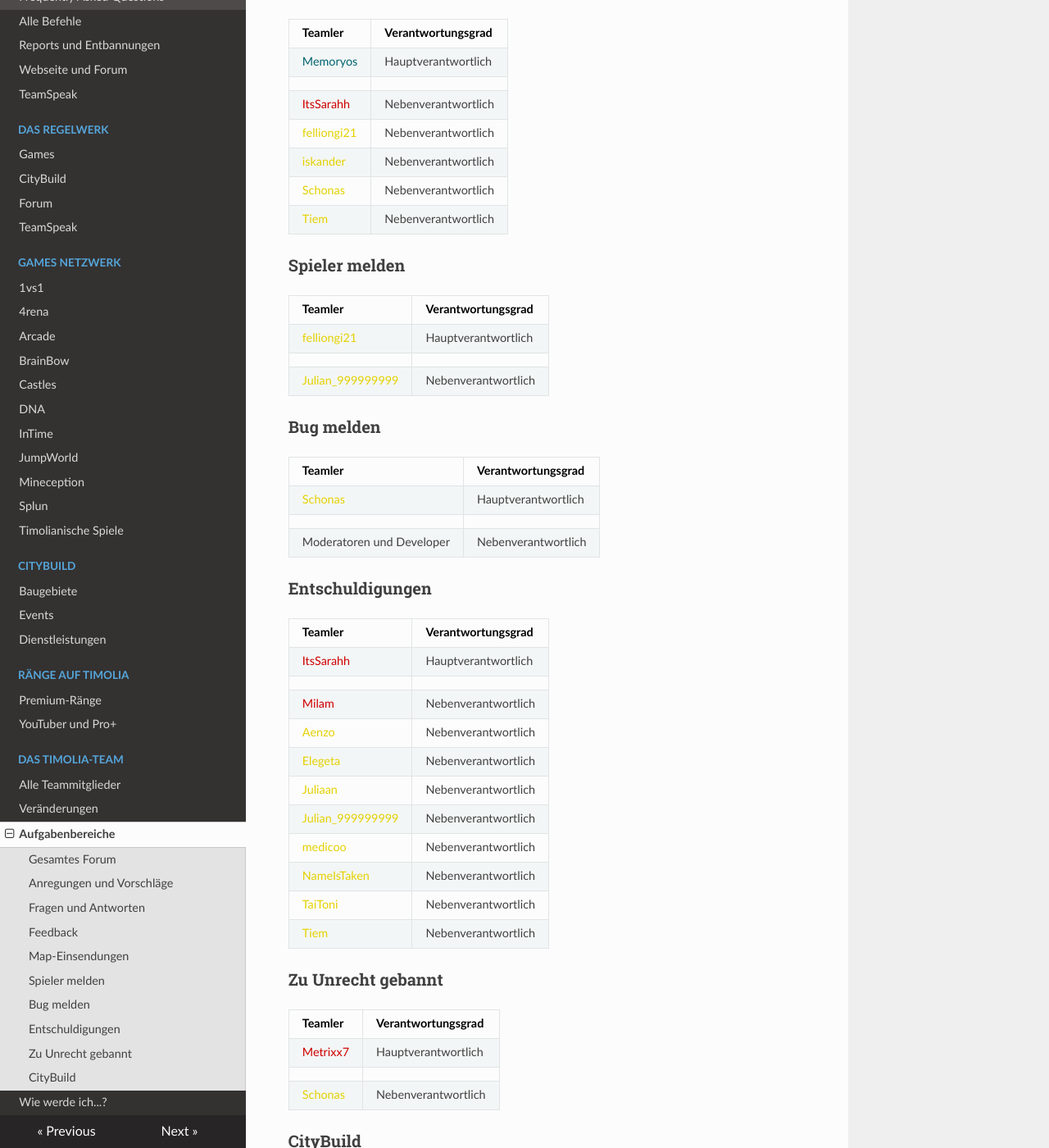
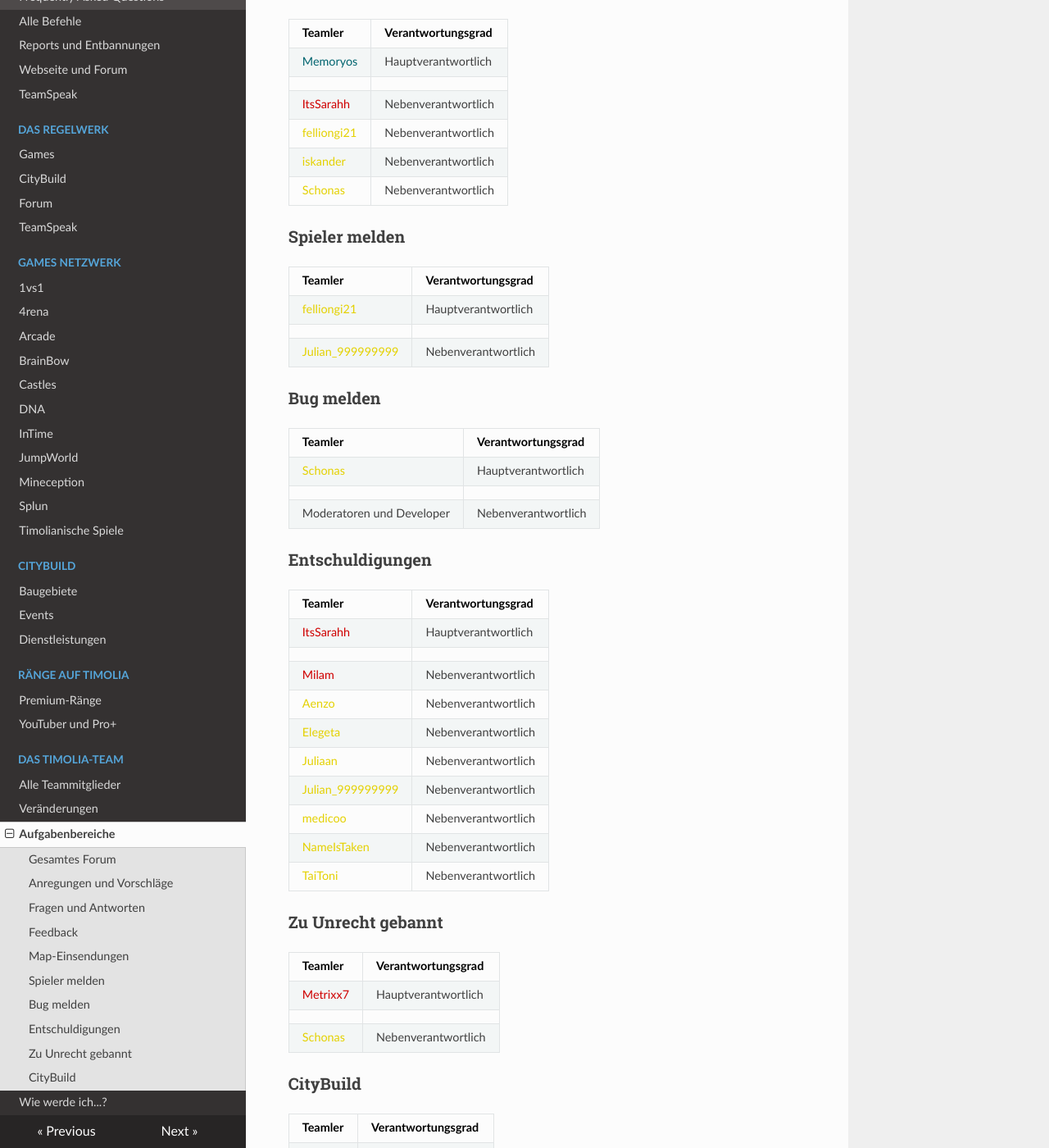
Before and after one commit to TimoliaDE/HowTo, an MkDocs documentation site: the page built from docs/team/responsibilities.md, in a window 1280 px wide and 1400 px high, scrolled down 1270 px. Shown: the whole window at 82% size. Built offline with MkDocs 1.6.1, drawn with Linux system fonts in a browser that asks for light colours; nearby versions of some CDN libraries; old or Windows-style settings are respelled for this version of MkDocs.

Commit message:
Update responsibilities.md

```diff
--- a/docs/team/responsibilities.md
+++ b/docs/team/responsibilities.md
@@ -48,7 +48,6 @@ Die Verantwortlichen für das gesamte Forum kümmern sich sowohl um den Aufbau d
 |<span style="color:#E4D100">felliongi21</span> | Nebenverantwortlich |
 |<span style="color:#E4D100">iskander</span> | Nebenverantwortlich |
 |<span style="color:#E4D100">Schonas</span> | Nebenverantwortlich |
-|<span style="color:#E4D100">Tiem</span> | Nebenverantwortlich |
 
 ###<strong>Spieler melden</strong>
 | Teamler | Verantwortungsgrad |
@@ -77,7 +76,6 @@ Die Verantwortlichen für das gesamte Forum kümmern sich sowohl um den Aufbau d
 |<span style="color:#E4D100">medicoo</span> | Nebenverantwortlich |
 |<span style="color:#E4D100">NameIsTaken</span> | Nebenverantwortlich |
 |<span style="color:#E4D100">TaiToni</span> | Nebenverantwortlich |
-|<span style="color:#E4D100">Tiem</span> | Nebenverantwortlich |
 
 ###<strong>Zu Unrecht gebannt</strong>
 | Teamler | Verantwortungsgrad |
```
